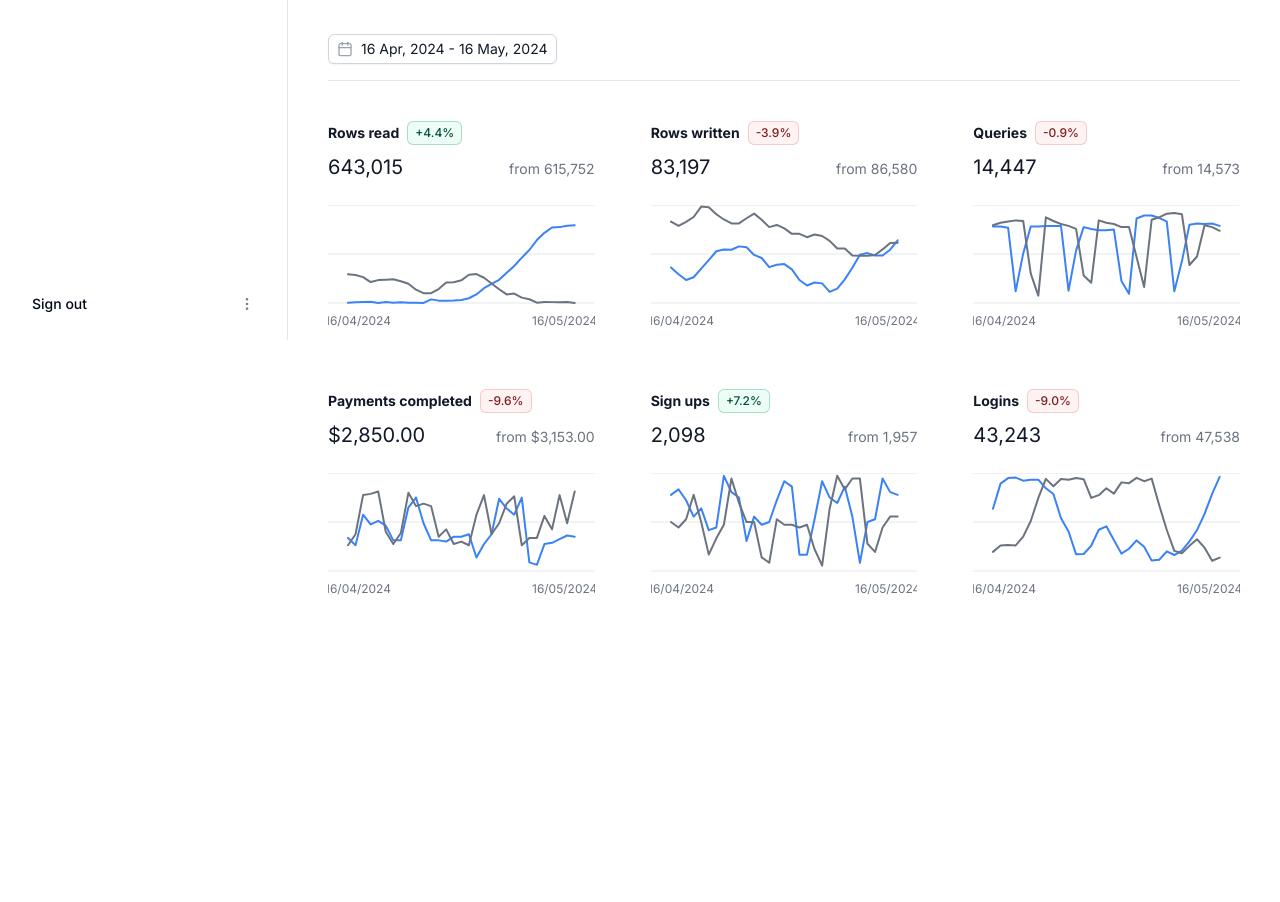
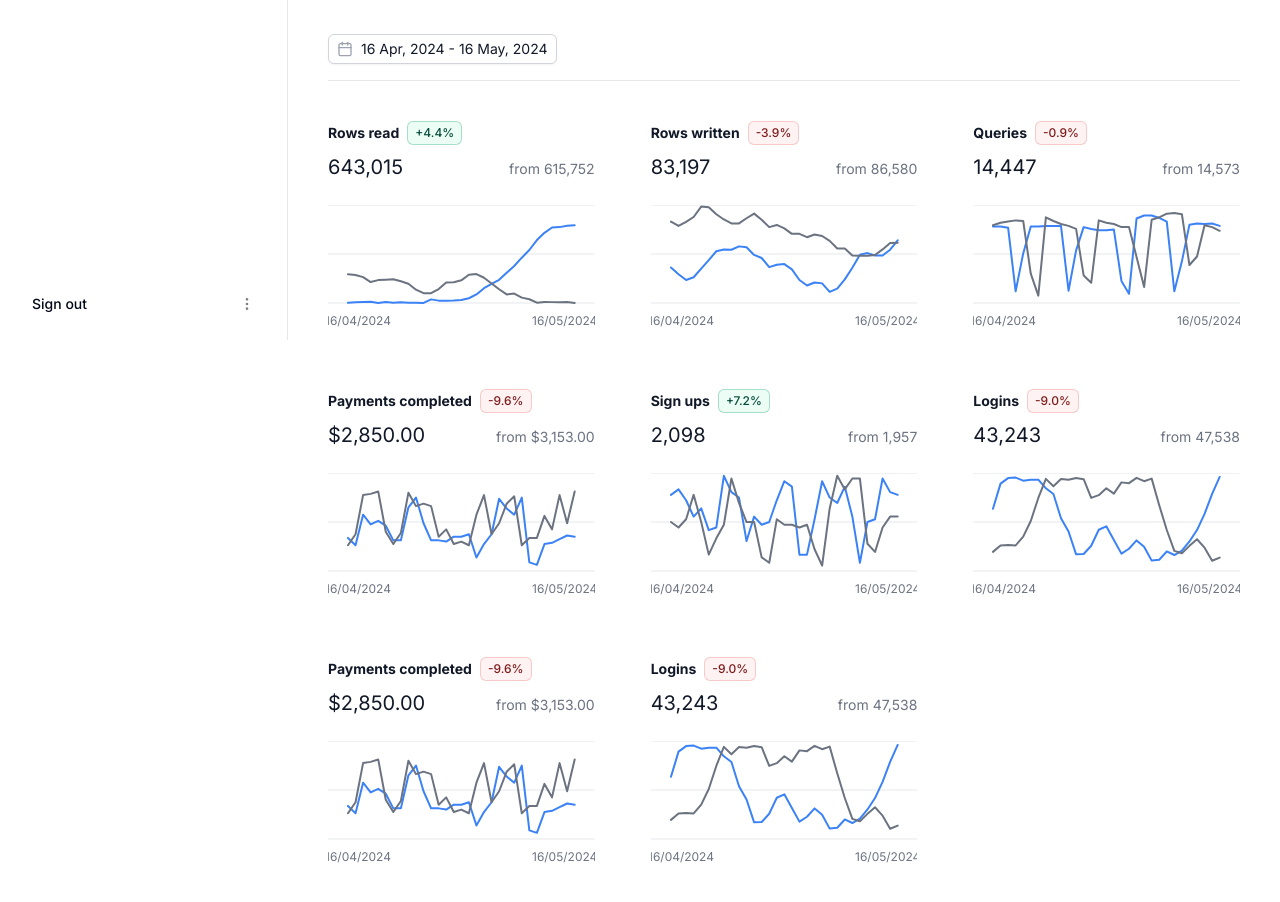
Before and after one commit to leenrd/dashb, a Next.js app: page /admin in a window 1280 px wide. Shown: the part 460-1362 px from the top of the page. Before the commit the page ends 1061 px from the top, so only its background shows below. Built offline with nearby package versions, Linux system fonts and the light colour scheme.

Commit message:
feat: overview

```diff
--- a/src/app/(admin)/admin/page.tsx
+++ b/src/app/(admin)/admin/page.tsx
@@ -99,7 +99,7 @@ const Page: FC<PageProps> = ({}) => {
         </div>
         <dl
           className={cn(
-            "mt-10 grid grid-cols-1 gap-14 sm:grid-cols-1 md:grid-cols-2 xl:grid-cols-3"
+            "mt-10 grid grid-cols-1 gap-14 sm:grid-cols-1 md:grid-cols-2 xl:grid-cols-3  pb-16"
           )}
         >
           {categories.map((category) => {
--- a/src/mock-data/categories.ts
+++ b/src/mock-data/categories.ts
@@ -28,4 +28,12 @@ export const categories: {
     title: "Logins",
     type: "unit",
   },
+  {
+    title: "Payments completed",
+    type: "currency",
+  },
+  {
+    title: "Logins",
+    type: "unit",
+  },
 ];
```
